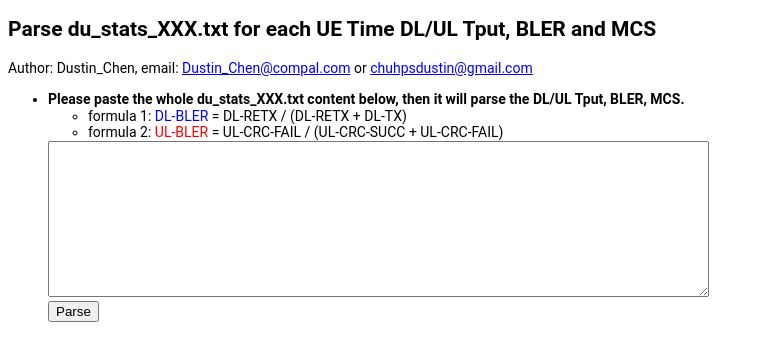
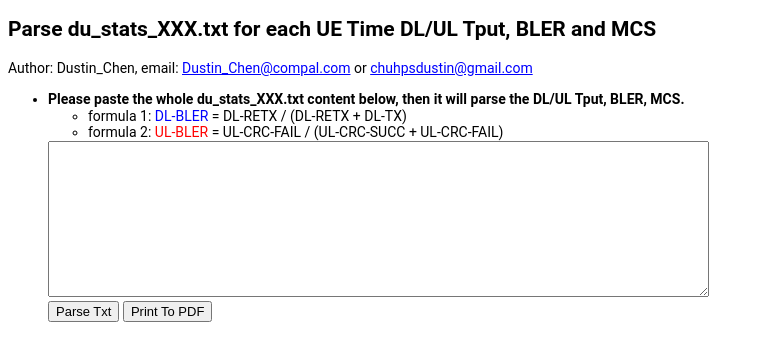
Before and after one commit to dustinchen26/parse_du4, a plain HTML site: page index.html in a window 1280 px wide. Shown: the whole page, without its empty margins (0-764 px from the left). Drawn offline with Linux system fonts and the light colour scheme.

Commit message:
update print to pdf

```diff
--- a/index.html
+++ b/index.html
@@ -54,6 +54,11 @@ Parse “du_stats_XXX.txt” multi-UE (Each_Tput_Time) => https://dustinchen26.g
 
         #output span.ul-bler {
             color: red;
+        }
+
+        /* Added style for buttons */
+        button {
+            font-size: 13px; /* Adjust the font size as needed */
         }
     </style>
     <script>
@@ -206,6 +211,10 @@ Parse “du_stats_XXX.txt” multi-UE (Each_Tput_Time) => https://dustinchen26.g
 
             return output;
         }
+
+        function printToPDF() {
+            window.print();
+        }
     </script>
 </head>
 
@@ -223,7 +232,8 @@ Parse “du_stats_XXX.txt” multi-UE (Each_Tput_Time) => https://dustinchen26.g
             </ul>
             <textarea id="inputTextArea" rows="10" cols="80"></textarea>
             <br>
-            <button onclick="parseContent()">Parse</button>
+            <button onclick="parseContent()">Parse Txt</button>
+            <button onclick="printToPDF()">Print To PDF</button>
             <pre id="output"></pre>
         </li>
     </ul>
```
